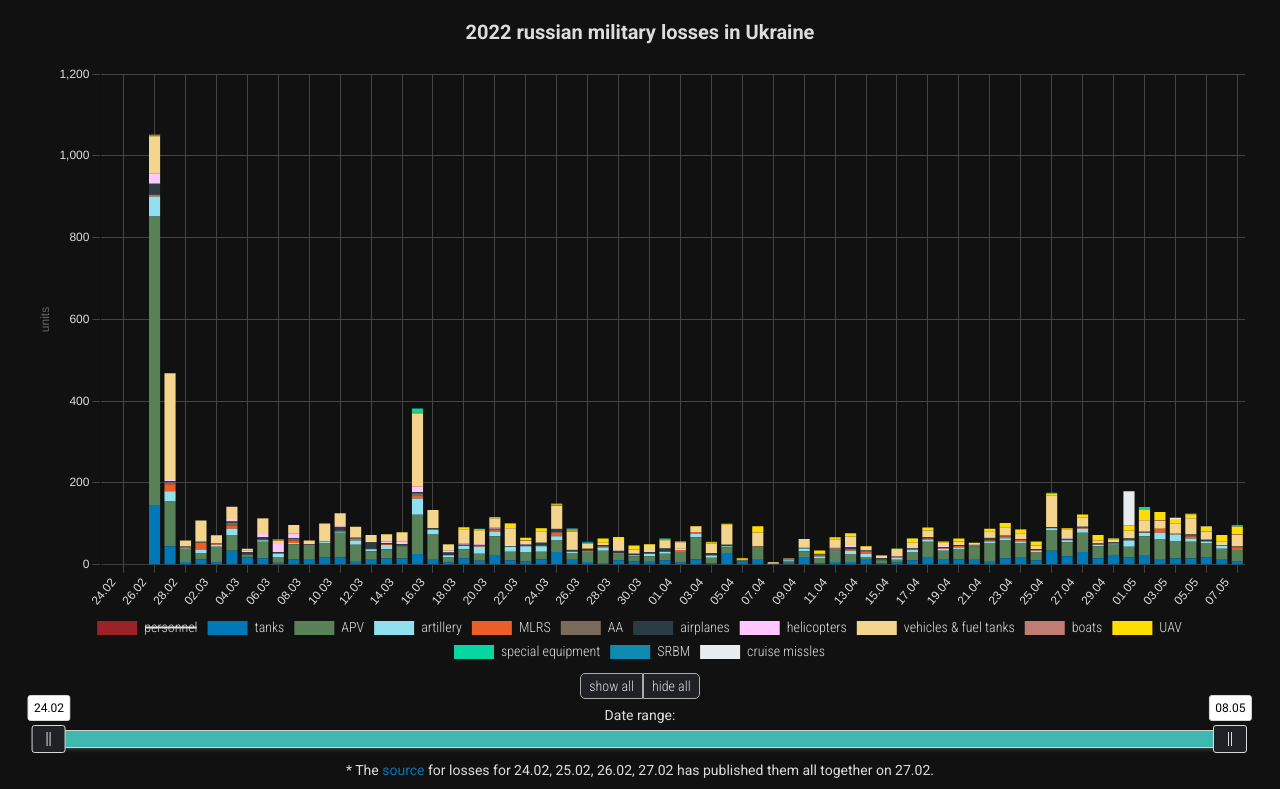
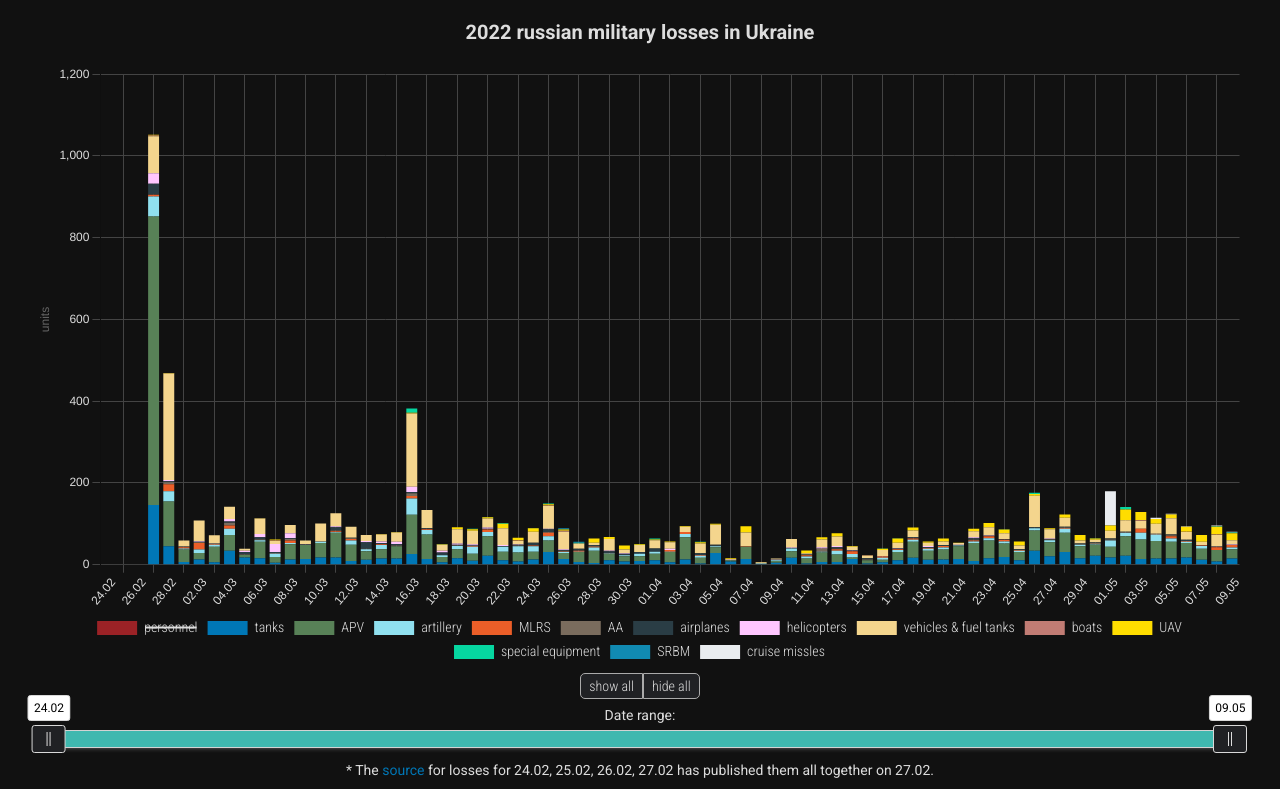
Before and after one commit to alexopus/rulosses, a plain HTML site: page index.html in a window 1280 px wide. Shown: the top 789 px of the page. Drawn offline with Linux system fonts and the light colour scheme.

Commit message:
2022-05-09

```diff
--- a/index.html
+++ b/index.html
@@ -257,6 +257,7 @@
       { date: '06.05', pers: 24900, tanks: 1110, apv: 2686, arti: 502, mlrs: 171, aa: 83, planes: 199, helis: 155, vehic: 1926, boats: 11, uav: 324, spec: 38, srbm: 4, cruise: 90, src: 'https://www.kmu.gov.ua/news/zagalni-bojovi-vtrati-protivnika-z-2402-po-0605' },
       { date: '07.05', pers: 25100, tanks: 1122, apv: 2713, arti: 509, mlrs: 172, aa: 84, planes: 199, helis: 155, vehic: 1934, boats: 11, uav: 341, spec: 38, srbm: 4, cruise: 90, src: 'https://www.mil.gov.ua/news/2022/05/07/vtrati-rosijskih-okupantiv-stanovlyat-priblizno-25100-osib-znishheno-341-bpla-voroga-%E2%80%93-generalnij-shtab-zs-ukraini/' },
       { date: '08.05', pers: 25500, tanks: 1130, apv: 2741, arti: 509, mlrs: 179, aa: 86, planes: 199, helis: 156, vehic: 1961, boats: 12, uav: 360, spec: 39, srbm: 4, cruise: 92, src: 'https://www.mil.gov.ua/news/2022/05/08/vid-pochatku-povnomasshtabnoi-vijni-proti-ukraini-rosiya-vtratila-uzhe-12-korabliv-ta-kateriv-znishheno-179-rszv-voroga-%E2%80%92-generalnij-shtab-zs-ukraini/' },
+      { date: '09.05', pers: 25650, tanks: 1145, apv: 2764, arti: 513, mlrs: 185, aa: 87, planes: 199, helis: 158, vehic: 1970, boats: 12, uav: 377, spec: 41, srbm: 4, cruise: 94, src: 'https://www.mil.gov.ua/news/2022/05/09/vtrati-rosijskih-okupantiv-stanovlyat-ponad-2760-bojovih-bronovanih-mashin-zbito-94-vorozhi-krilati-raketi-%E2%80%93-generalnij-shtab-zs-ukraini/' },
     ];
 
     const dates  = [];
```
